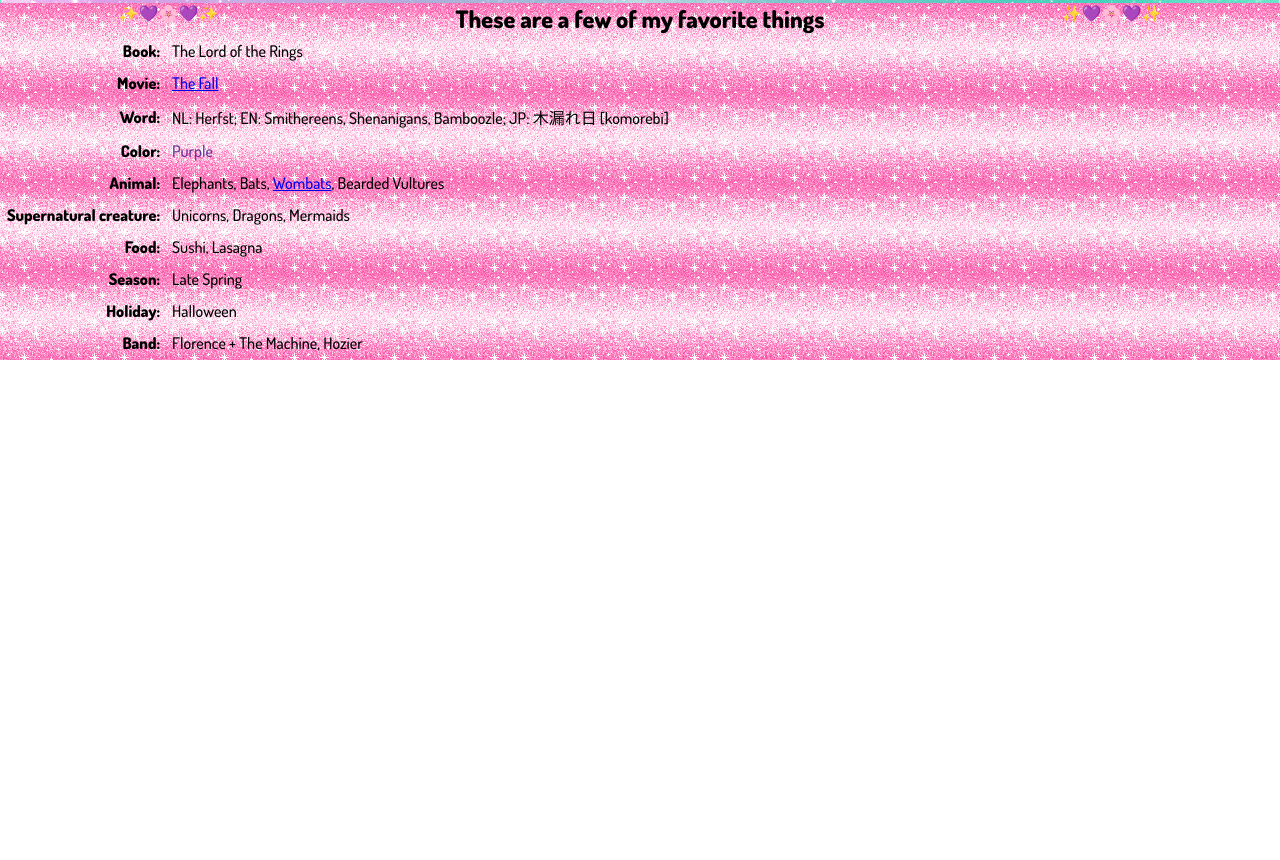
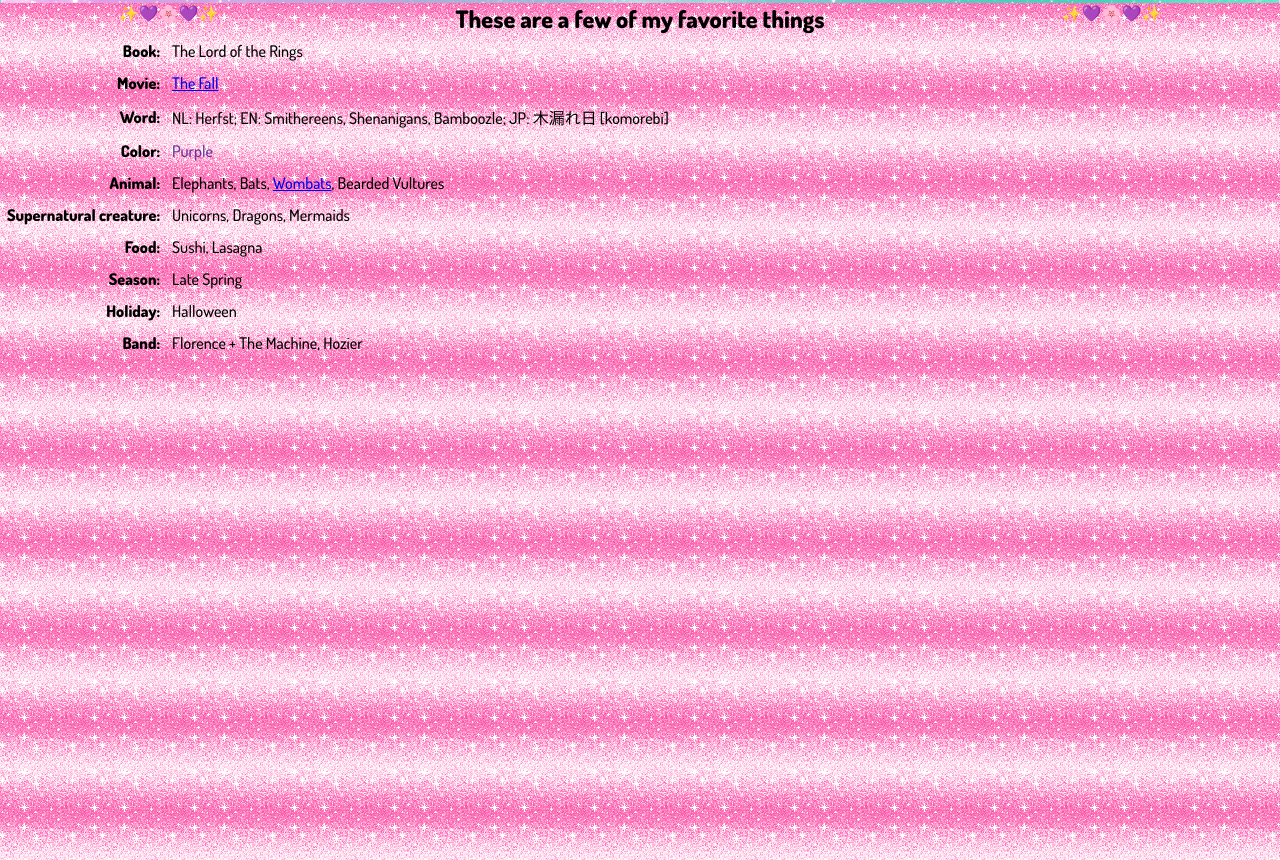
Before and after one commit to AstridPinckers/AstridPinckers.github.io, a plain HTML site: page index.html in a window 1280 px wide. Shown: the part 404-1264 px from the top of the page. Before the commit the page ends 800 px from the top, so only its background shows below. Drawn offline with Linux system fonts and the light colour scheme; a web font is replaced by a local one.

Commit message:
version 1.13.6 bugfix

```diff
--- a/index.html
+++ b/index.html
@@ -53,6 +53,7 @@
                 <tr><td>Band:</td><td>Florence + The Machine, Hozier</td></tr>
             </table>
         </div>
+        <div style="height: 500px"></div>
     </div>
 </body>
 </html>
```
